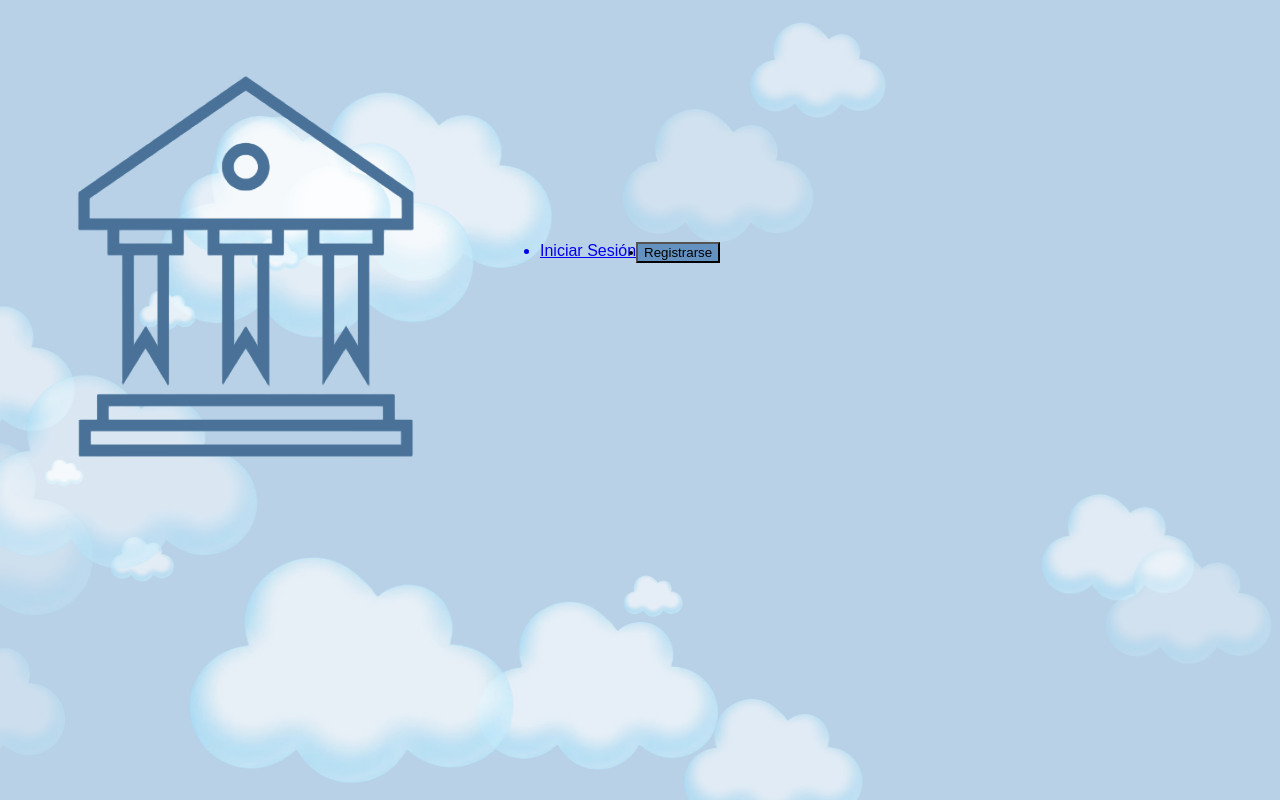
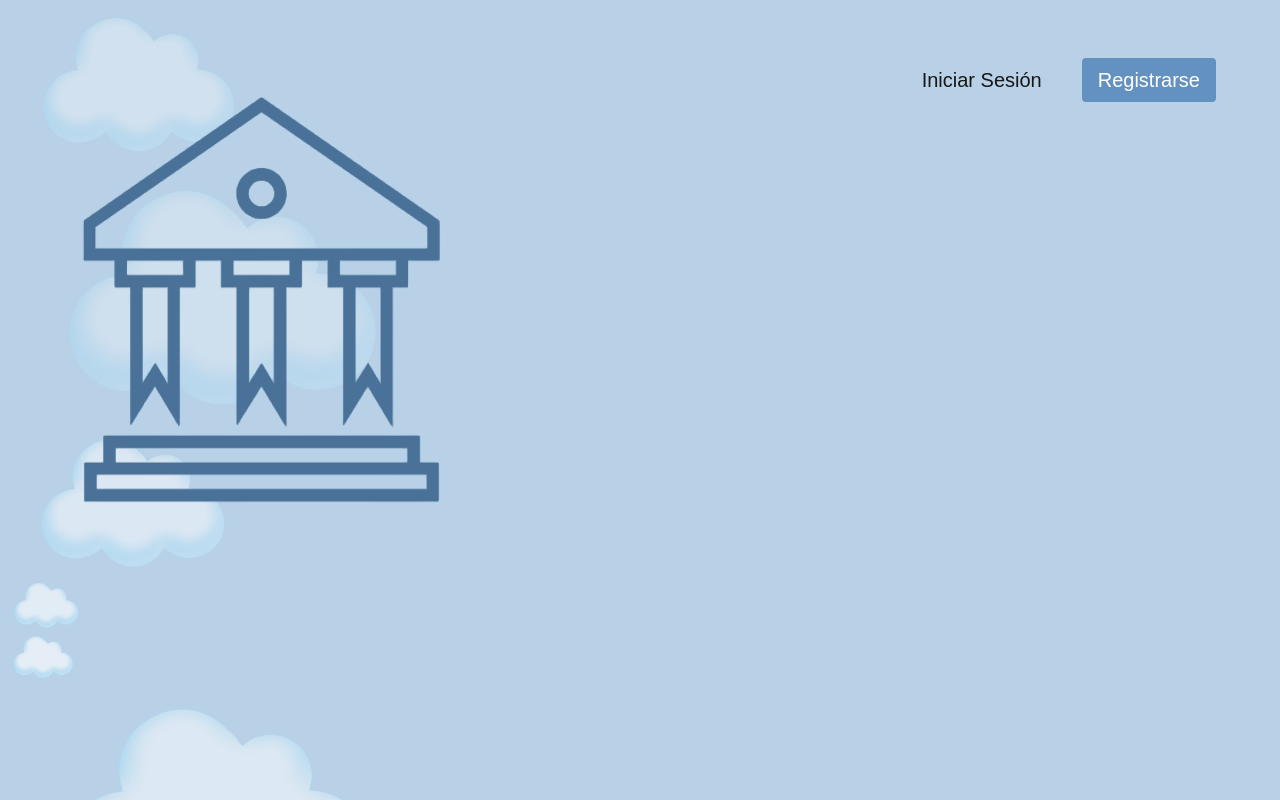
Before and after one commit to EmilioFex20/UNIplus, a Next.js app in the folder uniplus/: page / in a window 1280 px wide. Built offline with nearby package versions, Linux system fonts and the light colour scheme.

Commit message:
Estilos global.css
Se acomodo de vuelta el global.css en el src de app. Y se actualizo la referencia de layout.js. También se restauro global.css a su version del main.

```diff
--- a/uniplus/app/styles/globals.css
+++ b/uniplus/app/globals.css
@@ -1,23 +1,4 @@
-@tailwind base;
-@tailwind components;
-@tailwind utilities;
-
-@keyframes moveCloud {
-  0% {
-    transform: translateX(-200vw);
-  }
-  100% {
-    transform: translateX(200vw);
-  }
-}
-
-.animate-cloud {
-  animation-name: moveCloud;
-  animation-timing-function: linear;
-  animation-iteration-count: infinite;
-  animation-fill-mode: forwards;
-  position: absolute;
-}
+@import "tailwindcss";
 
 :root {
   --background: #ffffff;
@@ -38,16 +19,14 @@
   }
 }
 
+/*Colors to change the svg*/
 .filter-blue {
+  /*#6492C0*/
   filter: invert(58%) sepia(59%) saturate(301%) hue-rotate(169deg)
     brightness(84%) contrast(95%);
 }
 
-html,
 body {
-  margin: 0;
-  padding: 0;
-  overflow: hidden;
   background: var(--background);
   color: var(--foreground);
   font-family: Arial, Helvetica, sans-serif;
--- a/uniplus/app/layout.js
+++ b/uniplus/app/layout.js
@@ -1,5 +1,5 @@
 import { Geist, Geist_Mono } from "next/font/google";
-import "./styles/globals.css";
+import "./globals.css";
 
 const geistSans = Geist({
   variable: "--font-geist-sans",
```
